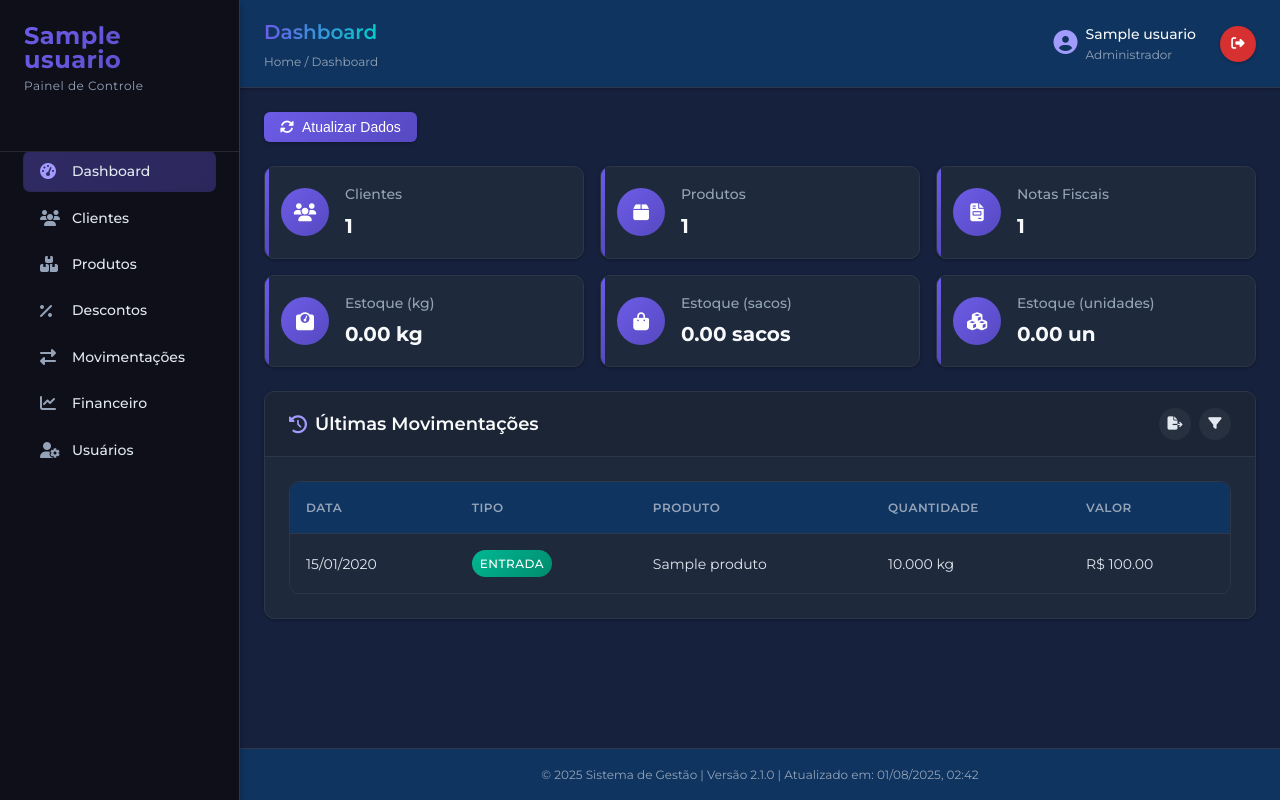
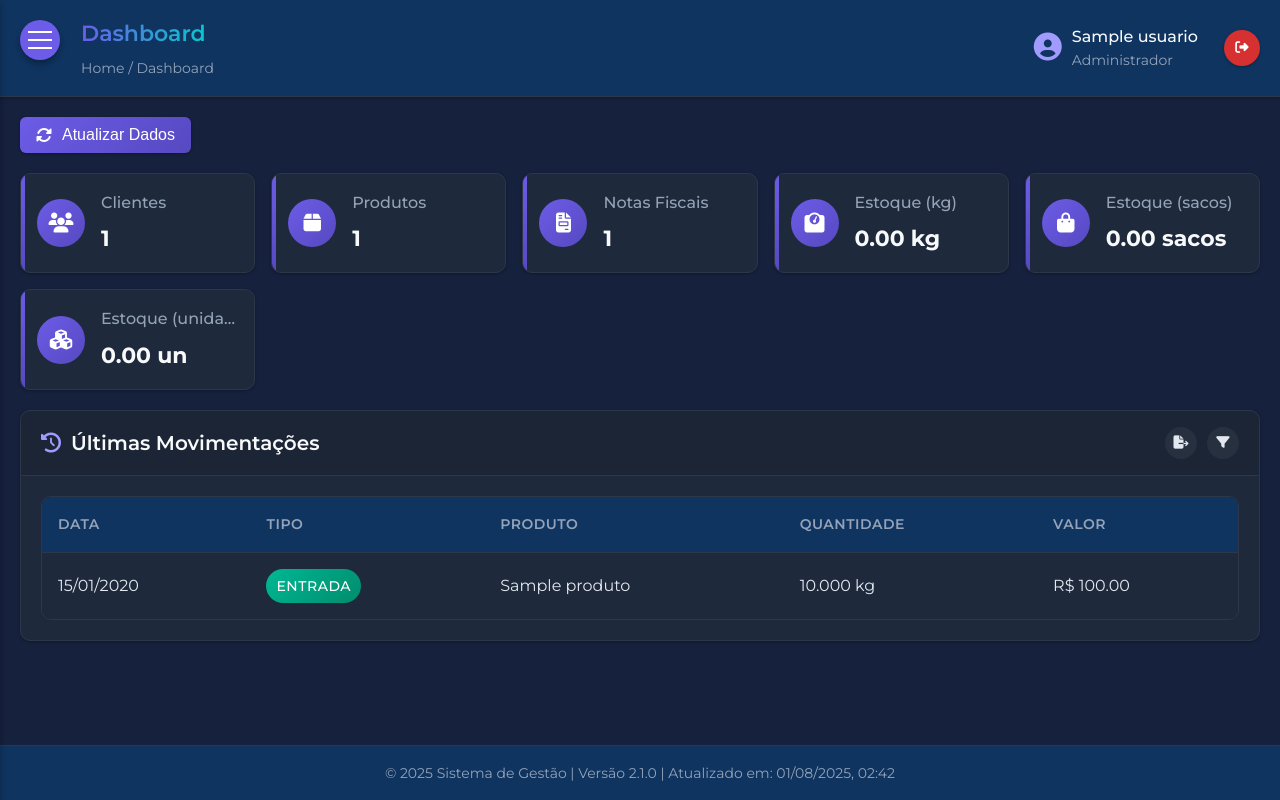
Before and after one commit to AlexSilva91/controle_de_estoque, a Flask app: page /admin/dashboard in a window 1280 px wide. Run offline with Flask 3, Linux system fonts and the light colour scheme; a user stored in the database is signed in; tables that the repository leaves empty hold one stand-in row (values such as "Sample post"); parts of the project's set-up code (start-up, migrations or seed data) failed here and were passed over.

Commit message:
mudança do banco

```diff
--- a/app/routes/admin.py
+++ b/app/routes/admin.py
@@ -503,11 +503,11 @@ def obter_produto(produto_id):
                 'valor_unitario_compra': str(produto.valor_unitario_compra or 0),
                 'valor_total_compra': str(produto.valor_total_compra or 0),
                 'imcs': str(produto.imcs or 0),
-                'estoque_loja': str(produto.estoque_loja),
-                'estoque_deposito': str(produto.estoque_deposito),
-                'estoque_fabrica': str(produto.estoque_fabrica),
-                'estoque_minimo': str(produto.estoque_minimo),
-                'estoque_maximo': str(produto.estoque_maximo or ''),
+                'estoque_loja': f"{float(produto.estoque_loja or 0):.2f}",
+                'estoque_deposito': f"{float(produto.estoque_deposito or 0):.2f}",
+                'estoque_fabrica': f"{float(produto.estoque_fabrica or 0):.2f}",
+                'estoque_minimo': f"{float(produto.estoque_minimo or 0):.2f}",
+                'estoque_maximo': f"{float(produto.estoque_maximo or 0):.2f}",
                 'ativo': produto.ativo
             }
         })
@@ -1034,7 +1034,7 @@ def criar_transferencia():
                 'produto': transferencia.produto.nome,
                 'origem': transferencia.estoque_origem.value,
                 'destino': transferencia.estoque_destino.value,
-                'quantidade': str(transferencia.quantidade),
+                'quantidade': f"{transferencia.quantidade:.2f}",
                 'unidade': transferencia.unidade_origem
             }
         })
@@ -1055,7 +1055,7 @@ def listar_transferencias():
                 'produto': transf.produto.nome,
                 'origem': transf.estoque_origem.value,
                 'destino': transf.estoque_destino.value,
-                'quantidade': str(transf.quantidade),
+                'quantidade': f"{transf.quantidade:.2f}",
                 'usuario': transf.usuario.nome,
                 'observacao': transf.observacao or ''
             })
@@ -1199,8 +1199,8 @@ def deletar_desconto_route(desconto_id):
 def listar_descontos_route():
     try:
         session = Session(db.engine)
-        descontos = session.query(entities.DescontoProduto)\
-            .order_by(entities.DescontoProduto.produto_id, entities.DescontoProduto.quantidade_minima)\
+        descontos = session.query(entities.Desconto)\
+            .order_by(entities.Desconto.produto_id, entities.Desconto.quantidade_minima)\
             .all()
 
         return jsonify({
@@ -1229,7 +1229,7 @@ def listar_descontos_route():
 def buscar_desconto_por_id(desconto_id):
     try:
         session = Session(db.engine)
-        desconto = session.query(entities.DescontoProduto).get(desconto_id)
+        desconto = session.query(entities.Desconto).get(desconto_id)
 
         if not desconto:
             return jsonify({'erro': 'Desconto não encontrado'}), 404
--- a/app/static/css/style.css
+++ b/app/static/css/style.css
@@ -34,8 +34,8 @@
 
   /* Bordas */
   --border-color: #2d3748;
-  --border-radius: 10px;
-  --border-radius-sm: 6px;
+  --border-radius: clamp(8px, 1vw, 10px);
+  --border-radius-sm: clamp(4px, 0.6vw, 6px);
 
   /* Sombras */
   --shadow-sm: 0 1px 3px rgba(0, 0, 0, 0.3);
@@ -44,21 +44,21 @@
   --shadow-inset: inset 0 1px 2px rgba(0, 0, 0, 0.3);
 
   /* Espaçamentos */
-  --space-xs: 4px;
-  --space-sm: 8px;
-  --space-md: 16px;
-  --space-lg: 24px;
-  --space-xl: 32px;
-  --space-xxl: 48px;
+  --space-xs: clamp(4px, 0.5vw, 6px);
+  --space-sm: clamp(8px, 1vw, 10px);
+  --space-md: clamp(12px, 1.5vw, 16px);
+  --space-lg: clamp(16px, 2vw, 20px);
+  --space-xl: clamp(20px, 2.5vw, 24px);
+  --space-xxl: clamp(24px, 3vw, 32px);
 
   /* Tipografia */
   --font-family: 'Montserrat', -apple-system, BlinkMacSystemFont, 'Segoe UI', Roboto, Oxygen, Ubuntu, Cantarell, sans-serif;
-  --font-size-xs: 12px;
-  --font-size-sm: 14px;
-  --font-size-md: 16px;
-  --font-size-lg: 18px;
-  --font-size-xl: 20px;
-  --font-size-xxl: 24px;
+  --font-size-xs: clamp(12px, 2vw, 14px);
+  --font-size-sm: clamp(14px, 2.5vw, 16px);
+  --font-size-md: clamp(16px, 3vw, 18px);
+  --font-size-lg: clamp(18px, 3.5vw, 20px);
+  --font-size-xl: clamp(20px, 4vw, 22px);
+  --font-size-xxl: clamp(24px, 5vw, 28px);
   --font-weight-light: 300;
   --font-weight-regular: 400;
   --font-weight-medium: 500;
@@ -69,6 +69,9 @@
   --gradient-primary: linear-gradient(135deg, var(--primary-color), var(--primary-dark));
   --gradient-secondary: linear-gradient(135deg, var(--secondary-color), var(--secondary-dark));
   --gradient-accent: linear-gradient(135deg, var(--accent-color), var(--accent-dark));
+
+  /* Larguras */
+  --sidebar-width: clamp(240px, 25vw, 280px);
 }
 
 /* Reset e Estilos Base */
@@ -91,12 +95,12 @@ body {
   height: 100%;
   -webkit-font-smoothing: antialiased;
   -moz-osx-font-smoothing: grayscale;
+  overflow-x: hidden;
 }
 
 /* Layout Principal */
 .dashboard-container {
-  display: grid;
-  grid-template-columns: 240px 1fr;
+  display: flex;
   min-height: 100vh;
   position: relative;
 }
@@ -111,6 +115,14 @@ body {
   box-shadow: var(--shadow-md);
   transition: transform 0.3s ease;
   z-index: 1000;
+  width: var(--sidebar-width);
+  position: fixed;
+  height: 100vh;
+  transform: translateX(-100%);
+}
+
+.sidebar.active {
+  transform: translateX(0);
 }
 
 .sidebar-header {
@@ -137,6 +152,8 @@ body {
 
 .logo-container {
   margin-bottom: var(--space-xl);
+  padding-top: var(--space-lg);
+  margin-top: 30px;
 }
 
 .logo {
@@ -148,6 +165,7 @@ body {
   -webkit-text-fill-color: transparent;
   line-height: 1;
   letter-spacing: 0.5px;
+  margin-left: 45px;
 }
 
 .logo-subtitle {
@@ -155,6 +173,7 @@ body {
   color: var(--text-muted);
   margin-top: var(--space-xs);
   letter-spacing: 0.5px;
+  margin-left: 45px;
 }
 
 .sidebar-nav {
@@ -288,8 +307,16 @@ body {
   display: flex;
   flex-direction: column;
   flex: 1;
+  min-height: 100vh;
   overflow: hidden;
   background-color: var(--bg-secondary);
+  margin-left: 0;
+  transition: margin-left 0.3s ease;
+  width: 100%;
+}
+
+.main-content.sidebar-open {
+  margin-left: var(--sidebar-width);
 }
 
 .main-header {
@@ -309,10 +336,11 @@ body {
   display: flex;
   align-items: center;
   gap: var(--space-md);
+  min-width: 0;
 }
 
 .mobile-menu-toggle-in-header {
-  display: none;
+  display: block;
   background: none;
   border: none;
   color: var(--text-secondary);
@@ -321,13 +349,24 @@ body {
 }
 
 .header-title h1 {
-  font-size: var(--font-size-xl);
+  font-size: clamp(var(--font-size-lg), 4vw, var(--font-size-xl));
   font-weight: var(--font-weight-semibold);
   margin-bottom: var(--space-xs);
   background: linear-gradient(to right, var(--primary-color), var(--secondary-color));
   -webkit-background-clip: text;
   background-clip: text;
   -webkit-text-fill-color: transparent;
+  white-space: nowrap;
+  overflow: hidden;
+  text-overflow: ellipsis;
+  margin-left: 45px;
+}
+
+.header-title {
+  display: flex;
+  flex-direction: column;
+  min-width: 0;
+  overflow: hidden;
 }
 
 .breadcrumb {
@@ -335,6 +374,11 @@ body {
   color: var(--text-muted);
   display: flex;
   gap: var(--space-xs);
+  flex-wrap: wrap;
+  white-space: nowrap;
+  overflow: hidden;
+  text-overflow: ellipsis;
+  margin-left: 45px;
 }
 
 .breadcrumb span {
@@ -494,6 +543,7 @@ body {
   overflow: hidden;
   transition: all 0.3s ease;
   border: 1px solid var(--border-color);
+  width: 100%;
 }
 
 .card:hover {
@@ -509,6 +559,8 @@ body {
   padding: var(--space-md) var(--space-lg);
   border-bottom: 1px solid var(--border-color);
   background-color: rgba(0, 0, 0, 0.1);
+  flex-wrap: wrap;
+  gap: var(--space-sm);
 }
 
 .card-header h3 {
@@ -518,6 +570,8 @@ body {
   font-size: var(--font-size-lg);
   font-weight: var(--font-weight-semibold);
   color: var(--text-primary);
+  flex: 1;
+  min-width: min(200px, 100%);
 }
 
 .card-header h3 i {
@@ -527,6 +581,7 @@ body {
 .card-actions {
   display: flex;
   gap: var(--space-sm);
+  flex-wrap: wrap;
 }
 
 .card-body {
@@ -536,7 +591,7 @@ body {
 /* Grid de Métricas */
 .metrics-grid {
   display: grid;
-  grid-template-columns: repeat(auto-fill, minmax(240px, 1fr));
+  grid-template-columns: repeat(auto-fit, minmax(min(200px, 100%), 1fr));
   gap: var(--space-md);
   margin-bottom: var(--space-lg);
 }
@@ -610,6 +665,7 @@ body {
 
 .metric-info {
   flex: 1;
+  min-width: 0;
 }
 
 .metric-info h3 {
@@ -617,12 +673,18 @@ body {
   font-weight: var(--font-weight-medium);
   color: var(--text-muted);
   margin-bottom: var(--space-xs);
+  white-space: nowrap;
+  overflow: hidden;
+  text-overflow: ellipsis;
 }
 
 .metric-info .value {
   font-size: var(--font-size-xl);
   font-weight: var(--font-weight-bold);
   color: var(--text-primary);
+  white-space: nowrap;
+  overflow: hidden;
+  text-overflow: ellipsis;
 }
 
 .metric-card.revenue .value {
@@ -653,6 +715,7 @@ body {
   line-height: 1;
   position: relative;
   overflow: hidden;
+  white-space: nowrap;
 }
 
 .btn::before {
@@ -856,6 +921,7 @@ select.form-control {
   -webkit-overflow-scrolling: touch;
   border-radius: var(--border-radius);
   border: 1px solid var(--border-color);
+  width: 100%;
 }
 
 table {
@@ -863,6 +929,7 @@ table {
   border-collapse: collapse;
   font-size: var(--font-size-sm);
   background-color: var(--card-bg);
+  min-width: 600px;
 }
 
 th {
@@ -875,6 +942,7 @@ th {
   font-size: var(--font-size-xs);
   letter-spacing: 0.5px;
   border-bottom: 1px solid var(--border-color);
+  white-space: nowrap;
 }
 
 td {
@@ -906,6 +975,7 @@ tr:hover td {
   color: white;
   text-transform: uppercase;
   letter-spacing: 0.5px;
+  white-space: nowrap;
 }
 
 .badge-primary {
@@ -1235,13 +1317,13 @@ footer {
 
 /* Menu Mobile */
 .mobile-menu-toggle {
-  display: none;
+  display: flex;
   position: fixed;
   top: 20px;
   left: 20px;
-  z-index: 1000;
-  width: 40px;
-  height: 40px;
+  z-index: 1050;
+  width: clamp(36px, 9vw, 40px);
+  height: clamp(36px, 9vw, 40px);
   background-color: var(--primary-color);
   border-radius: 50%;
   flex-direction: column;
@@ -1254,7 +1336,7 @@ footer {
 
 .menu-bar {
   display: block;
-  width: 24px;
+  width: clamp(20px, 5vw, 24px);
   height: 2px;
   background-color: white;
   margin: 3px 0;
--- a/app/templates/dashboard_admin.html
+++ b/app/templates/dashboard_admin.html
@@ -47,7 +47,6 @@
                     <div class="logo-subtitle">Painel de Controle</div>
                 </div>
                 <button class="close-sidebar-mobile" id="closeSidebarMobile" aria-label="Fechar menu">
-                    <i class="fas fa-times"></i>
                 </button>
             </div>
 
@@ -109,7 +108,7 @@
                         <span class="user-role">Administrador</span>
                     </div>
                 </div>
-                <button class="logout-btn-mobile" id="logoutBtnMobile">
+                <button class="logout-btn-mobile" id="logoutBtn">
                     <i class="fas fa-sign-out-alt"></i>
                     <span>Sair</span>
                 </button>
@@ -121,9 +120,7 @@
             <!-- Header -->
             <header class="main-header">
                 <div class="header-left">
-                    <button class="mobile-menu-toggle-in-header" id="mobileMenuToggleInHeader" aria-label="Menu">
-                        <i class="fas fa-bars"></i>
-                    </button>
+                    <button class="mobile-menu-toggle-in-header" id="mobileMenuToggleInHeader" aria-label="Menu"></button>
                     <div class="header-title">
                         <h1 id="page-title">Dashboard</h1>
                         <div class="breadcrumb">Home / Dashboard</div>
```
Also changed, not shown: other parts of app/static/css/style.css (+216 -220 lines), app/crud.py (+9 -9 lines), app/models/entities.py (+59 -41 lines), app/static/js/script.js (+50 -0 lines). Lines whose indentation alone changed are shown as unchanged.
